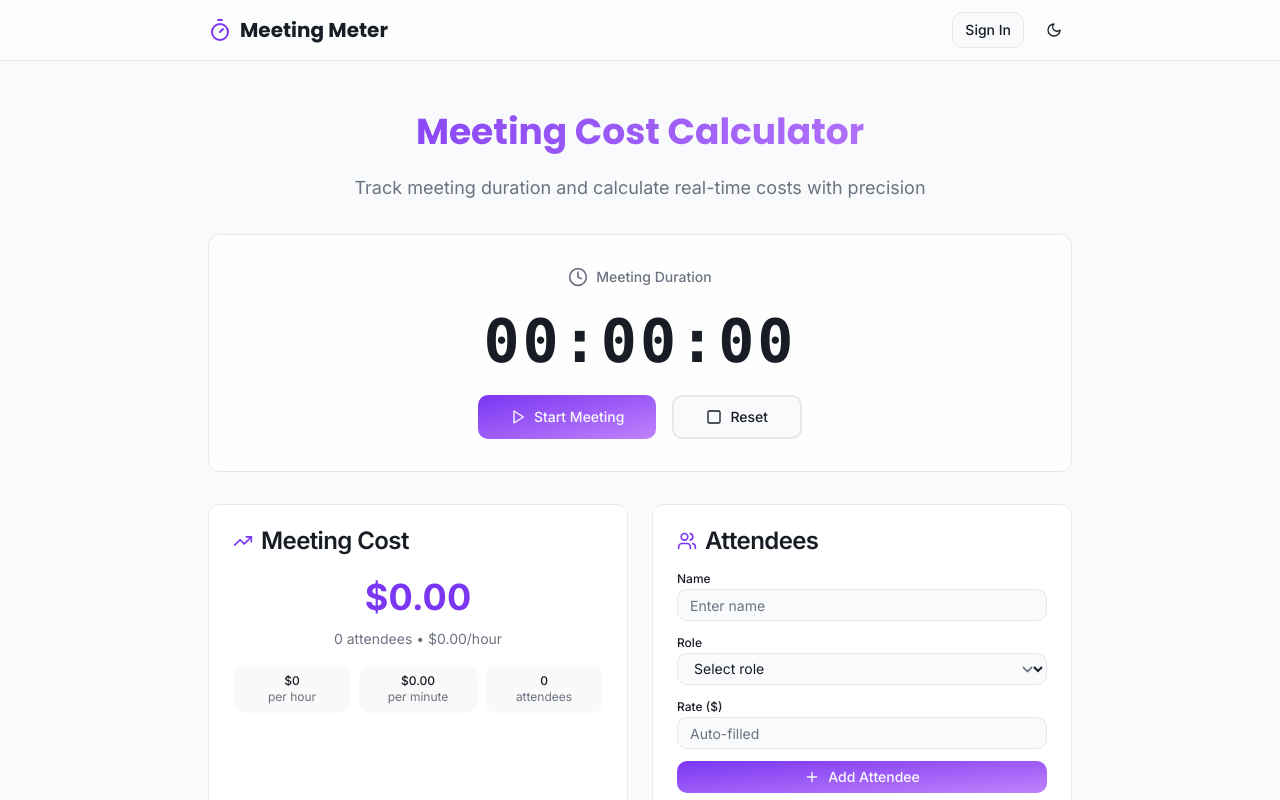
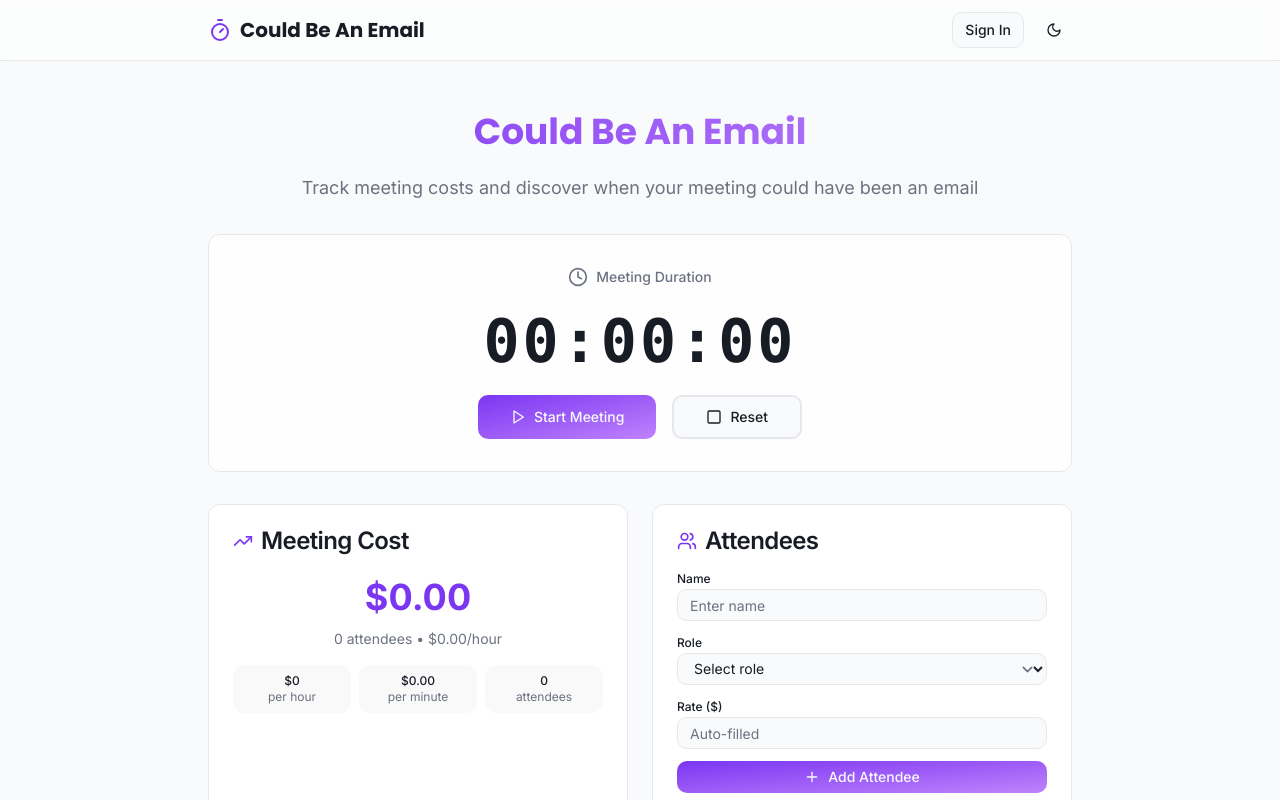
Before and after one commit to npdare/meet-cost-meter, a React (Vite) app: page / in a window 1280 px wide. Shown: the top 800 px of the page. Built offline with nearby package versions, Linux system fonts and the light colour scheme.

Commit message:
Rebrand to Could Be An Email
Rename the project and update relevant titles.

```diff
--- a/index.html
+++ b/index.html
@@ -3,17 +3,17 @@
   <head>
     <meta charset="UTF-8" />
     <meta name="viewport" content="width=device-width, initial-scale=1.0" />
-    <title>Meeting Meter</title>
-    <meta name="description" content="Track meeting duration and calculate real-time costs" />
-    <meta name="author" content="Meeting Meter" />
+    <title>Could Be An Email</title>
+    <meta name="description" content="Track meeting costs and discover when meetings could have been emails" />
+    <meta name="author" content="Could Be An Email" />
 
     <!-- Google Fonts -->
     <link rel="preconnect" href="https://fonts.googleapis.com">
     <link rel="preconnect" href="https://fonts.gstatic.com" crossorigin>
     <link href="https://fonts.googleapis.com/css2?family=Inter:wght@300;400;500;600;700&family=Poppins:wght@400;500;600;700&display=swap" rel="stylesheet">
 
-    <meta property="og:title" content="meet-cost-meter" />
-    <meta property="og:description" content="Lovable Generated Project" />
+    <meta property="og:title" content="Could Be An Email" />
+    <meta property="og:description" content="Track meeting costs and discover when meetings could have been emails" />
     <meta property="og:type" content="website" />
     <meta property="og:image" content="https://lovable.dev/opengraph-image-p98pqg.png" />
 
--- a/src/pages/Index.tsx
+++ b/src/pages/Index.tsx
@@ -158,7 +158,7 @@ const Index = () => {
           <div className="flex items-center gap-3">
             <div className="flex items-center gap-2">
               <Timer className="w-6 h-6 text-primary" />
-              <span className="font-poppins font-bold text-xl text-foreground">Meeting Meter</span>
+              <span className="font-poppins font-bold text-xl text-foreground">Could Be An Email</span>
             </div>
           </div>
           <div className="flex items-center gap-3">
@@ -182,9 +182,9 @@ const Index = () => {
       <div className="max-w-4xl mx-auto p-4 space-y-8">
         <div className="text-center space-y-3 animate-fade-in pt-6">
           <h1 className="text-4xl font-poppins font-bold bg-gradient-to-r from-primary to-accent bg-clip-text text-transparent leading-tight py-2">
-            Meeting Cost Calculator
+            Could Be An Email
           </h1>
-          <p className="text-muted-foreground text-lg">Track meeting duration and calculate real-time costs with precision</p>
+          <p className="text-muted-foreground text-lg">Track meeting costs and discover when your meeting could have been an email</p>
         </div>
 
         {/* Top Banner Ad */}
```
